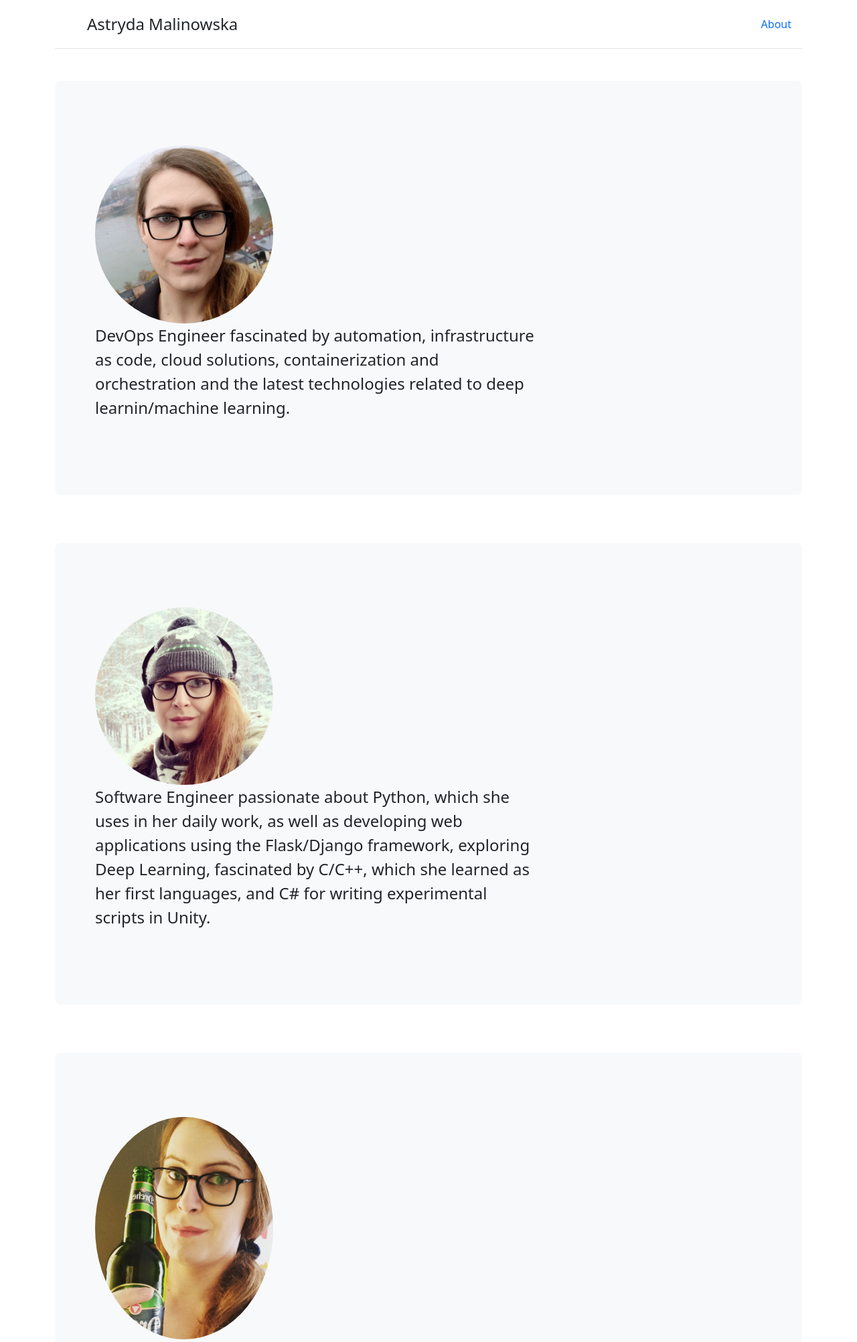
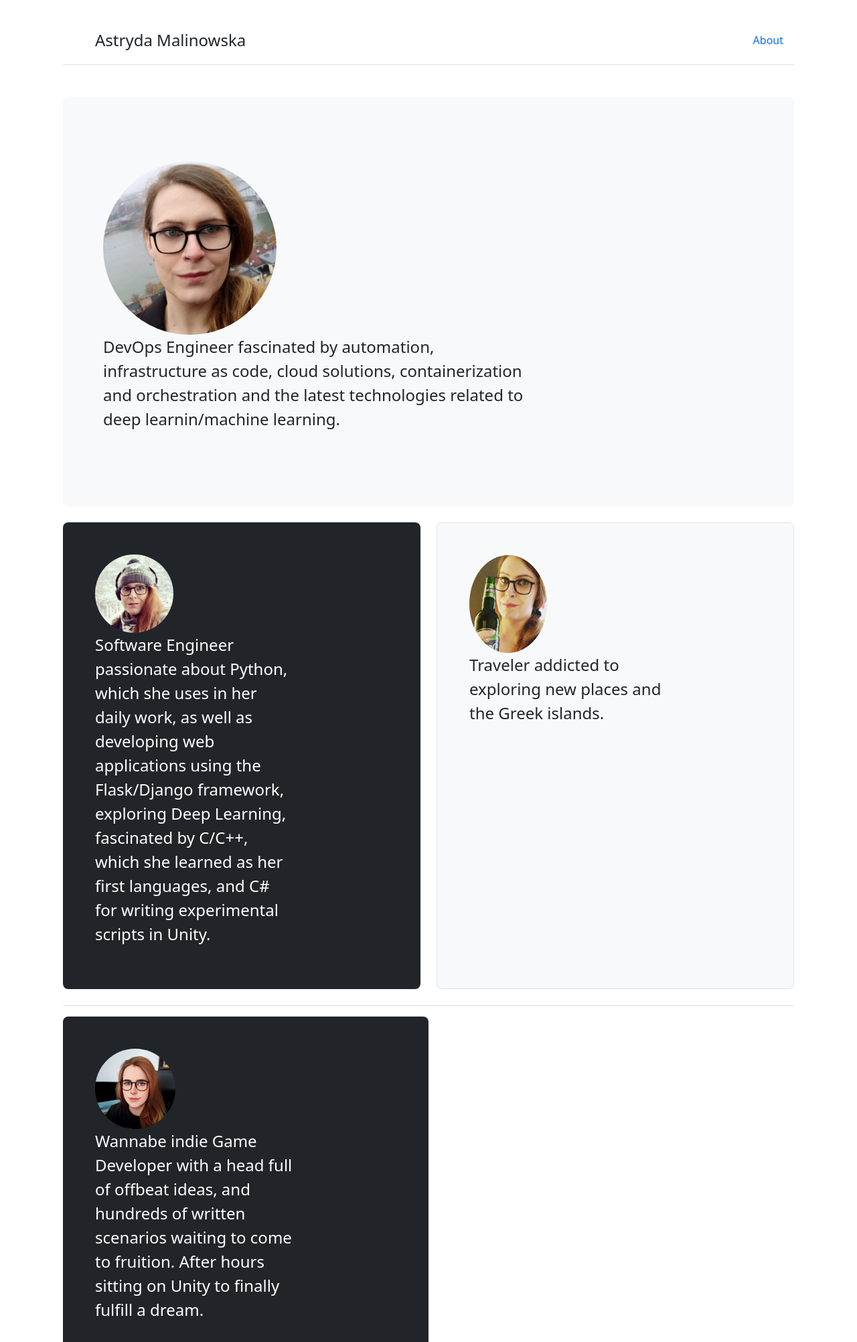
Before and after one commit to AnarchyFoxy/Asta-Flask-Webpage, a Flask app: page / in a window 1280 px wide. Shown: the top 2004 px of the page at 67% size. Run offline with Flask 2, Linux system fonts and the light colour scheme.

Commit message:
Better improvements

```diff
--- a/templates/index.html
+++ b/templates/index.html
@@ -11,6 +11,7 @@
 </head>
 <body>
     <main>
+        <div class="container py-4">
         <!-- Navbar start -->
         <div class="container">
             <header class="d-flex flex-wrap justify-content-center py-3 mb-4 border-bottom">
@@ -24,11 +25,12 @@
             </header>
         </div>
         <!-- Navbar end -->
-        <!-- Jumbotron -->
+
+        <!-- Jumbotron new -->
         <div class="container py-4">
+
             <div class="p-5 mb-4 bg-light rounded-3">
               <div class="container-fluid py-5">
-                <!-- <h1 class="display-5 fw-bold">Custom jumbotron</h1> -->
                 <div class="col-lg-4">
                     <img class="face" src="static/img/Astryda_1.jpg" alt="Astryda_1">
                 </div>
@@ -36,44 +38,44 @@
                 <!-- <button class="btn btn-primary btn-lg" type="button">Example button</button> -->
               </div>
             </div>
-        </div>
-        <div class="container py-4">
-            <div class="p-5 mb-4 bg-light rounded-3">
-              <div class="container-fluid py-5">
-                <!-- <h1 class="display-5 fw-bold">Custom jumbotron</h1> -->
+
+            <div class="row align-items-md-stretch">
+              <div class="col-md-6">
+                <div class="h-100 p-5 text-bg-dark rounded-3">
                     <div class="col-lg-4">
                         <img class="face" src="static/img/Astryda_2.jpg" alt="Astryda_2">
                     </div>
                     <p class="col-md-8 fs-4">Software Engineer passionate about Python, which she uses in her daily work, as well as developing web applications using the Flask/Django framework, exploring Deep Learning, fascinated by C/C++, which she learned as her first languages, and C# for writing experimental scripts in Unity.</p>
-                <!-- <button class="btn btn-primary btn-lg" type="button">Example button</button> -->
+                  <!-- <button class="btn btn-outline-light" type="button">Example button</button> -->
                 </div>
               </div>
-        </div>
-        <div class="container py-4">
-            <div class="p-5 mb-4 bg-light rounded-3">
-              <div class="container-fluid py-5">
-                <!-- <h1 class="display-5 fw-bold">Custom jumbotron</h1> -->
+              <div class="col-md-6">
+                <div class="h-100 p-5 bg-light border rounded-3">
                     <div class="col-lg-4">
                         <img class="face" src="static/img/Astryda_3.jpg" alt="Astryda_3">
                     </div>
                     <p class="col-md-8 fs-4">Traveler addicted to exploring new places and the Greek islands.</p>
-                <!-- <button class="btn btn-primary btn-lg" type="button">Example button</button> -->
+                  <!-- <button class="btn btn-outline-secondary" type="button">Example button</button> -->
                 </div>
               </div>
             </div>
-        <div class="container py-4">
-            <div class="p-5 mb-4 bg-light rounded-3">
-              <div class="container-fluid py-5">
-                <!-- <h1 class="display-5 fw-bold">Custom jumbotron</h1> -->
+            <div class="pt-3 mt-4 text-muted border-top">
+                <div class="col-md-6">
+                  <div class="h-100 p-5 text-bg-dark rounded-3">
                     <div class="col-lg-4">
                         <img class="face" src="static/img/Astryda_4.jpg" alt="Astryda_4">
                     </div>
-                <p class="col-md-8 fs-4">Wannabe Game Developer with a head full of offbeat ideas, and hundreds of written scenarios waiting to come to fruition. After hours sitting on Unity to finally fulfill a dream.</p>
-                <!-- <button class="btn btn-primary btn-lg" type="button">Example button</button> -->
+                    <p class="col-md-8 fs-4">Wannabe indie Game Developer with a head full of offbeat ideas, and hundreds of written scenarios waiting to come to fruition. After hours sitting on Unity to finally fulfill a dream.</p>
+                    <!-- <button class="btn btn-outline-light" type="button">Example button</button> -->
                   </div>
                 </div>
             </div>
-        <!-- End of the jumbotron -->
+
+            <footer class="pt-3 mt-4 text-muted border-top">
+                <p> &copy; Created by Astryda "KyriaFoxy" Malinowska, 2023</p>
+            </footer>
+          </div>
+        <!-- Endo of jumbotron new -->
 
     </main>
 </body>
```
Lines whose indentation alone changed are shown as unchanged.
